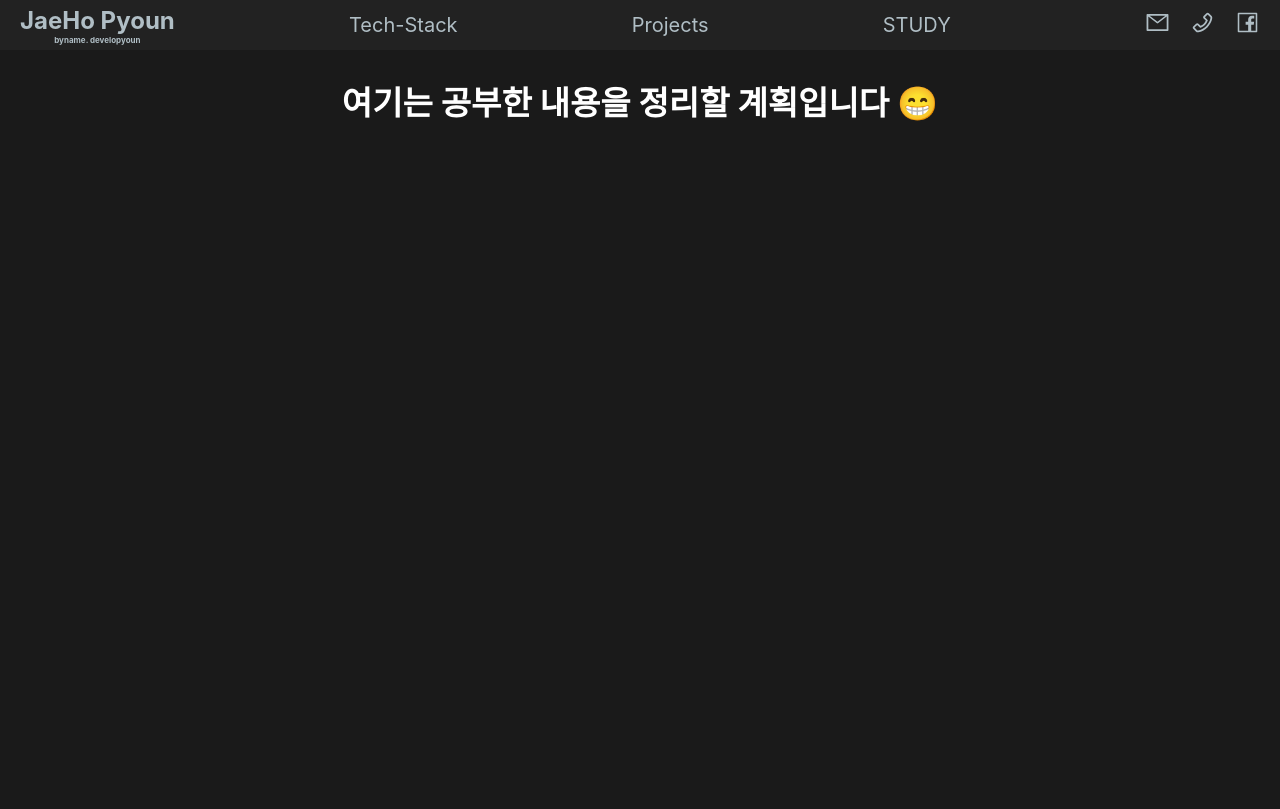
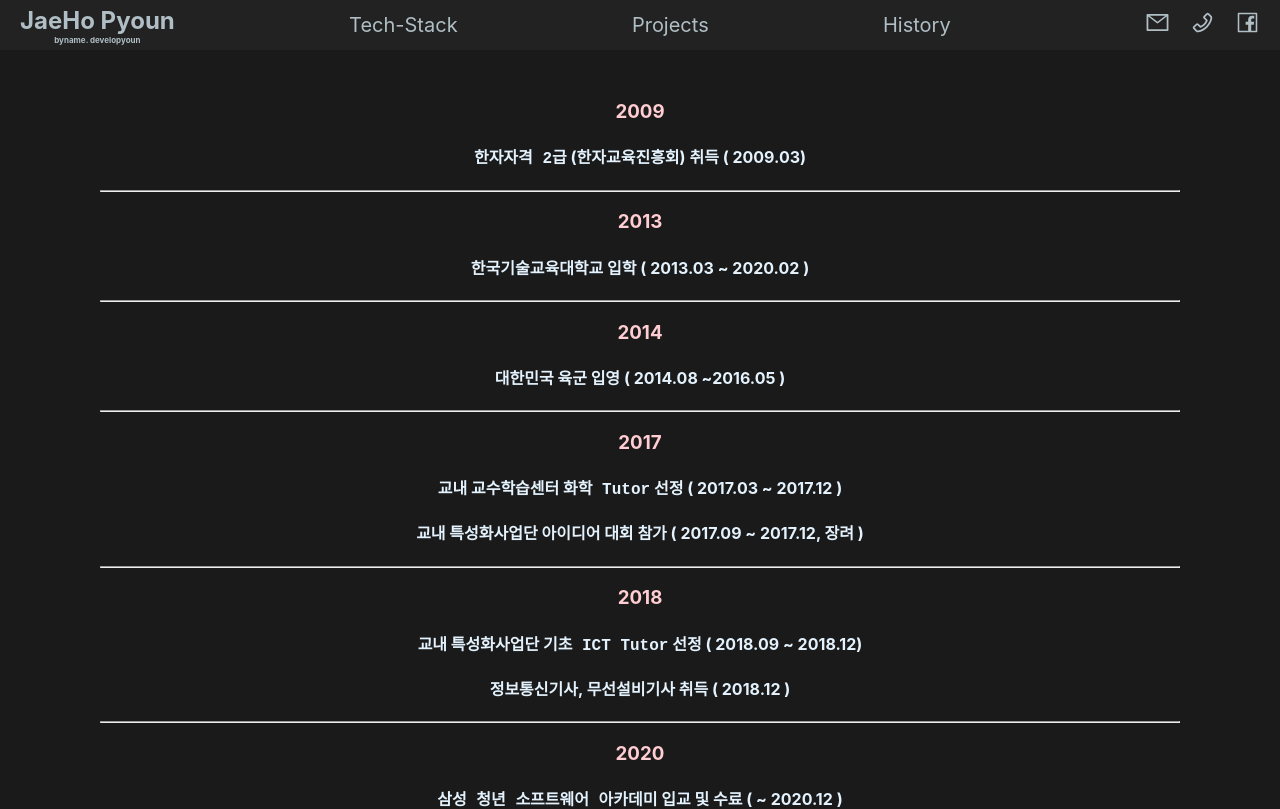
Before and after one commit to developyoun/portfolio-next, a Next.js app: page /study in a window 1280 px wide. Shown: the top 809 px of the page. Built offline with nearby package versions, Linux system fonts and the light colour scheme.

Commit message:
edit markdown directory

```diff
--- a/components/Header.tsx
+++ b/components/Header.tsx
@@ -99,7 +99,7 @@ const Header = () => {
         </Div>
         <Div>
           <Link href="/study">
-            <a>STUDY</a>
+            <a>History</a>
           </Link>
         </Div>
 
--- a/pages/index.tsx
+++ b/pages/index.tsx
@@ -2,7 +2,7 @@ import ReactCardFlip from 'react-card-flip';
 
 import ProfileImage from "../components/home/ProfileImage";
 import ProfileIntro from "../components/home/ProfileIntro";
-import History from "../components/home/MyHistory"
+
 
 import styled from "styled-components";
 import { useState } from 'react';
@@ -17,7 +17,6 @@ export type PropsType = {
 }
 
 const Home = () => {
-
   const [isFilp, setIsFlip] = useState(false);
   const handleFlip = () => setIsFlip(!isFilp)
 
@@ -31,7 +30,7 @@ const Home = () => {
         <ProfileIntro flip={handleFlip}/>
       </ReactCardFlip>
       <ArrowMark />
-      <History />
+
     </Container>
   )
 };
--- a/pages/projects/movieapp.tsx
+++ b/pages/projects/movieapp.tsx
@@ -7,12 +7,10 @@ import styled from "styled-components";
 
 const Container = styled.div`
   margin: 3rem;
-
   font-size: 2rem;
 `;
 
 const MovieApp = () => {
-
   return (
     <>
       <SubHeader/>
--- a/pages/study.tsx
+++ b/pages/study.tsx
@@ -1,20 +1,26 @@
 import ReactMarkdown from "react-markdown";
 
-import StudyMarkdown from "../markdown/study.md"
+import HistoryMarkDown from "../markdown/history.md";
 
 import styled from "styled-components";
 
 const Container = styled.div`
+  font-size: 1.6rem;
+  margin:5rem 10rem;
   text-align: center;
-  margin: 2rem;
 
-  font-size: 2.2rem;
+  h3{
+    color: #ffcdd2;
+  }
+  h4{
+    color: #e3f2fd;
+  }
 `;
 
 const Study = () => {
   return(
     <Container>
-      <ReactMarkdown children={StudyMarkdown} />
+      <ReactMarkdown children={HistoryMarkDown}/>
     </Container>
   )
 }
```
Also changed, not shown: components/Home/MyHistory.tsx (deleted, +0 -26 lines), markdown/movie_app.md (+1 -3 lines), pages/projects/index.tsx (+0 -13 lines), 1 other file (tests, documents, lock files or other folders). Lines whose indentation alone changed are shown as unchanged.
